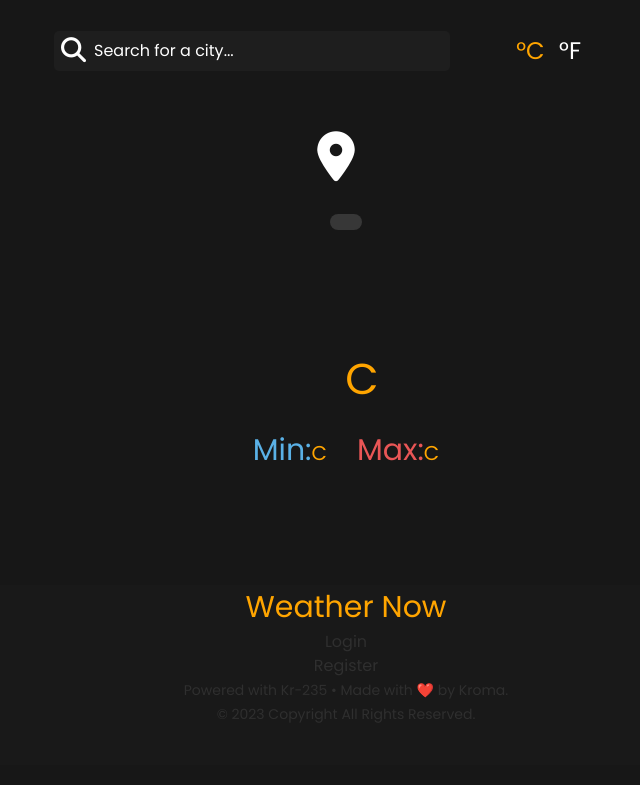
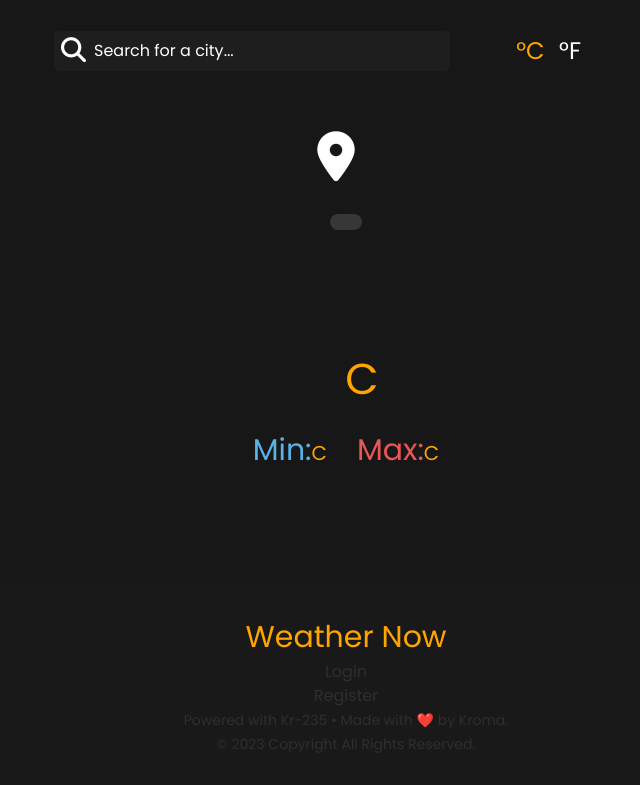
Before and after one commit to kromabyte/weather_now, a Django app: page / in a window 1280 px wide. Shown: the part 72-857 px from the top of the page, without its empty margins (294-934 px from the left). Before the commit the page ends 795 px from the top, so only its background shows below. Run offline with Django 4.2, Linux system fonts and the light colour scheme; parts of the project's set-up code (start-up, migrations or seed data) failed here and were passed over; some libraries are stand-ins or nearby versions.

Commit message:
More description

```diff
--- a/weather/static/weather/styles.css
+++ b/weather/static/weather/styles.css
@@ -128,8 +128,12 @@ input::placeholder {
 
 .footer {
     color: #2f2f2f;
-    height: 180px;
+    height: 200px;
     background: #191919;
+}
+
+.margin-sm {
+    margin-top: 30px;
 }
 
 @media(max-width: 936px){
--- a/weather/templates/weather/layout.html
+++ b/weather/templates/weather/layout.html
@@ -34,8 +34,10 @@
     {% endblock %}
 
     <footer class="footer" >
-        <div class="container-fluid text-center">
-            <a class="navbar-brand" style="color:orange; font-size: 30px" href="{% url 'index' %}">Weather Now</a>
+        <div class="container text-center">
+            <div class="row">
+                <div class="col margin-sm">
+                    <a class="navbar-brand" style="color:orange; font-size: 30px;" href="{% url 'index' %}">Weather Now</a>
                     <div class="">
                     {% if user.is_authenticated %}
                     <a class="nav-item nav-link" href="#">My Cities</a>
@@ -45,13 +47,14 @@
                     <a class=" nav-link" href="{% url 'register' %}">Register</a>
                     {% endif %}
                 </div>
-
                 <div>
                     <small > Powered with Kr-235 • Made with ❤️ by Kroma. </small>
                 </div>
+                <div>
                     <small > © 2023 Copyright All Rights Reserved. </small>
                 </div>
-
+            </div>
+        </div>
     </footer>
 
     <script src="https://code.jquery.com/jquery-3.3.1.slim.min.js" integrity="sha384-q8i/X+965DzO0rT7abK41JStQIAqVgRVzpbzo5smXKp4YfRvH+8abtTE1Pi6jizo" crossorigin="anonymous"></script>
```
Also changed, not shown: README.md, db.sqlite3. Lines whose indentation alone changed are shown as unchanged.
